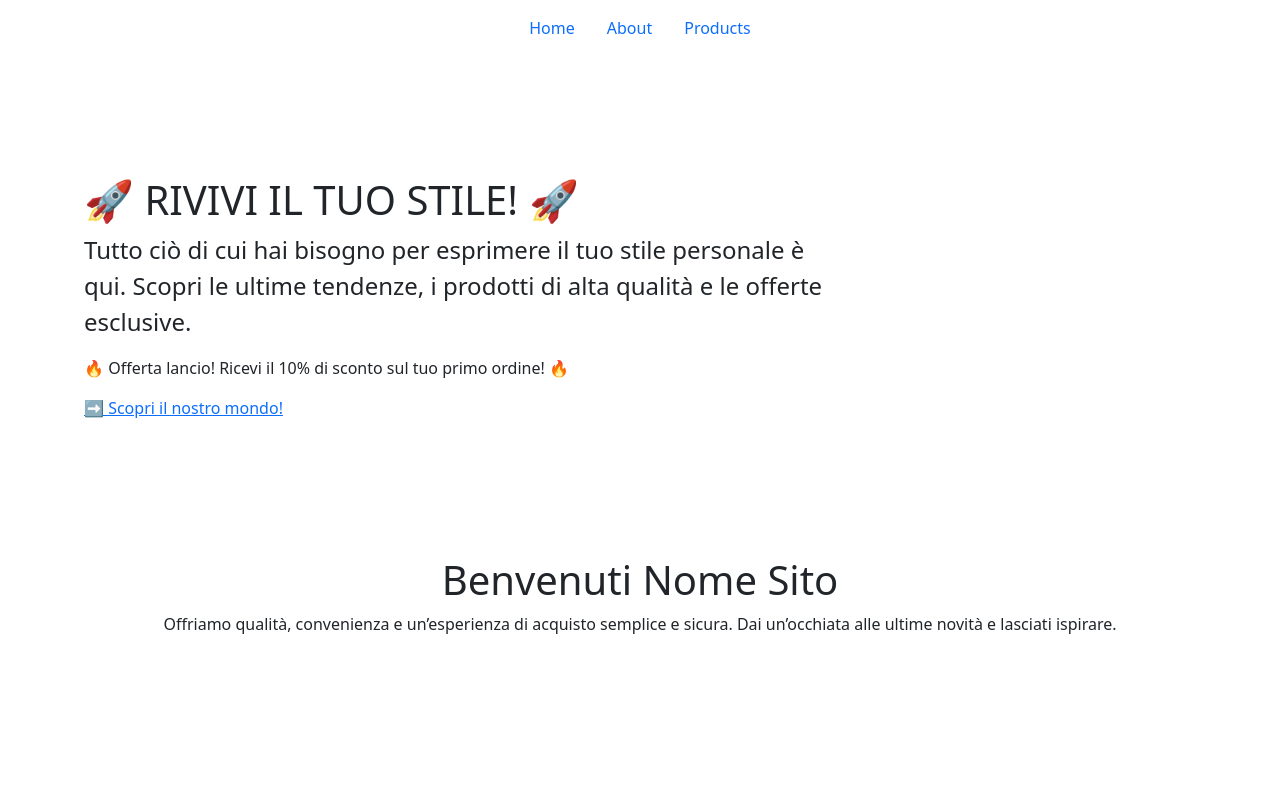
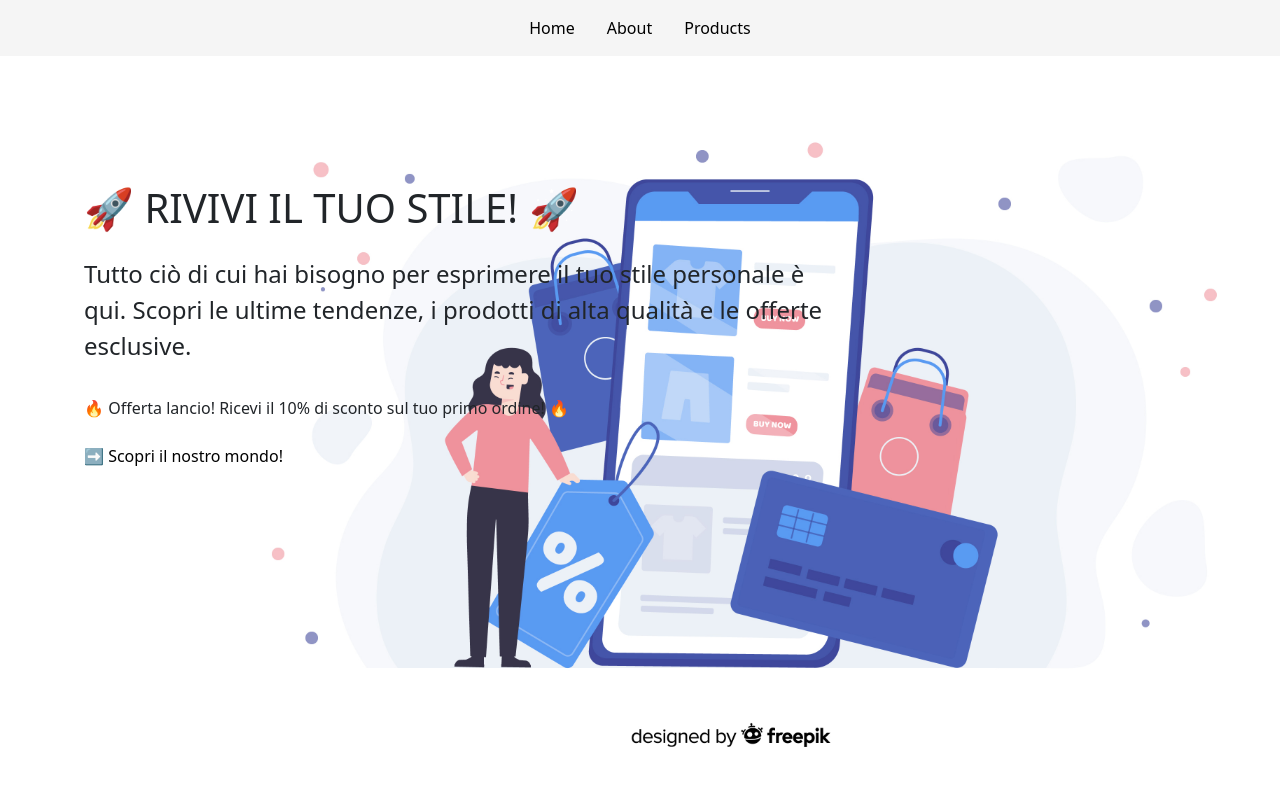
Before and after one commit to DavideCriscuolo/react-router, a React (Vite) app: page / in a window 1280 px wide. Shown: the top 800 px of the page. Built offline with nearby package versions, Linux system fonts and the light colour scheme.

Commit message:
inserita immagine per jumbo

```diff
--- a/src/components/JumboC.jsx
+++ b/src/components/JumboC.jsx
@@ -4,16 +4,18 @@ export default function JumboC() {
     <>
       <div className="p-5 m-4  rounded-3 bg-jumbo ">
         <div className="container-fluid py-5">
-          <h1>🚀 RIVIVI IL TUO STILE! 🚀</h1>
-          <p className="col-md-8 fs-4">
+          <h1 className="py-2">🚀 RIVIVI IL TUO STILE! 🚀</h1>
+          <p className="col-md-8 fs-4 py-2">
             Tutto ciò di cui hai bisogno per esprimere il tuo stile personale è
             qui. Scopri le ultime tendenze, i prodotti di alta qualità e le
             offerte esclusive.
           </p>
-          <p>
+          <p className="py-2">
             🔥 Offerta lancio! Ricevi il 10% di sconto sul tuo primo ordine! 🔥
           </p>
-          <Link to="/Products">➡️ Scopri il nostro mondo!</Link>
+          <Link className="text-black text-decoration-none" to="/Products">
+            ➡️ Scopri il nostro mondo!
+          </Link>
         </div>
       </div>
     </>
--- a/src/index.css
+++ b/src/index.css
@@ -2,6 +2,30 @@ main {
   min-height: 1200px;
 }
 
+Link {
+  text-decoration: none;
+}
+
+header {
+  position: sticky;
+  top: 0px;
+  left: 0px;
+  z-index: 9999;
+}
+
+nav {
+  background-color: whitesmoke;
+}
+.nav-link {
+  color: black;
+}
+.bg-jumbo {
+  background-image: url("/2650792.jpg");
+  background-size: contain;
+  background-repeat: no-repeat;
+  background-position: right;
+  height: 700px;
+}
 .card {
   height: 100%;
 
@@ -10,3 +34,7 @@ main {
     aspect-ratio: 1/1;
   }
 }
+
+footer {
+  background-color: whitesmoke;
+}
```
Also changed, not shown: public/2650792.jpg (added).
